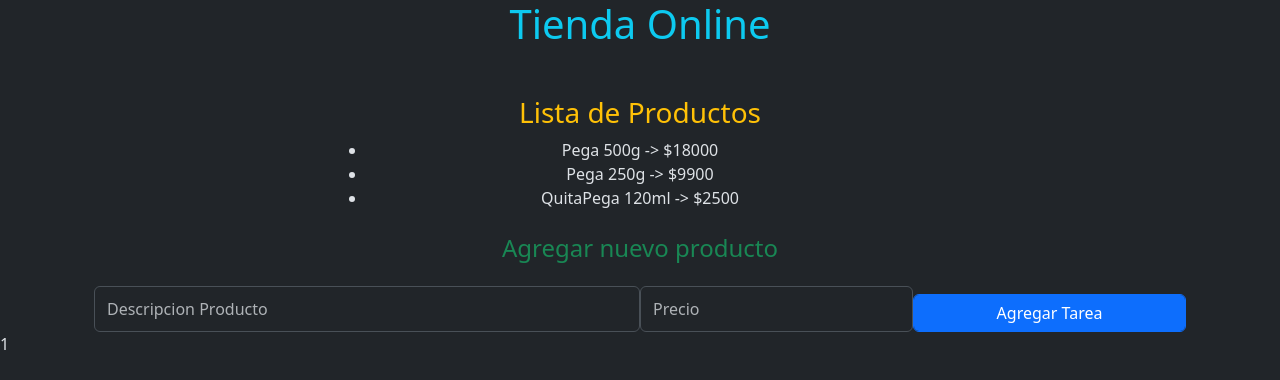
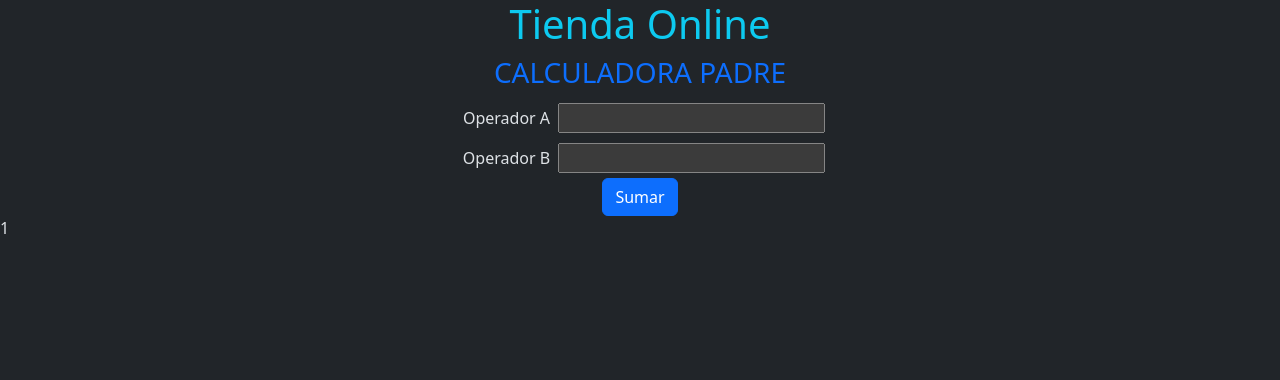
Before and after one commit to AgusFassola/cursoAngular, an Angular app in the folder app-angular/: page / in a window 1280 px wide. Shown: the top 380 px of the page. Built offline with nearby package versions, Linux system fonts and the light colour scheme.

Commit message:
calculadora con output

```diff
--- a/app-angular/src/app/app.component.html
+++ b/app-angular/src/app/app.component.html
@@ -1,5 +1,5 @@
 <div class="container text-center">
   <h1 class="text-info">{{title}}</h1>
-  <app-lista-tareas/>
+  <app-padre/>
 </div>
 1
--- a/app-angular/src/app/padre/hijo/hijo.component.html
+++ b/app-angular/src/app/padre/hijo/hijo.component.html
@@ -1,7 +1,14 @@
-<p>Descripción: {{producto.nombre}}, Precio: ${{producto.precio}}</p>
-<p>{{mostrarTitulo}}</p>
+<!-- <p>Descripción: {{producto.nombre}}, Precio: ${{producto.precio}}</p>
+<p>{{mostrarTitulo}}</p> -->
 <div class="container">
-    <button class=" btn btn-primary" (click)="enviarMensaje()">
-        Enviar menaaje al padre
-    </button>
+
+    <div>
+        <label class="m-2" for="">Operador A</label>
+        <input class="w-25" type="number" [(ngModel)]="opA">
+    </div>
+    <div>
+        <label class="m-2" for="">Operador B</label>
+        <input class="w-25" type="number" [(ngModel)]="opB">
+    </div>
+    <button class="btn btn-primary" (click)="sumarNumeros()">Sumar</button>
 </div>
--- a/app-angular/src/app/padre/hijo/hijo.component.ts
+++ b/app-angular/src/app/padre/hijo/hijo.component.ts
@@ -1,19 +1,32 @@
 import { Component, EventEmitter, Output } from '@angular/core';
+import { FormsModule } from '@angular/forms';
 
 @Component({
   selector: 'app-hijo',
   standalone:true,
-  imports: [],
+  imports: [FormsModule],
   templateUrl: './hijo.component.html',
   styleUrl: './hijo.component.css'
 })
 export class HijoComponent {
-  @Output() notificarPadre = new EventEmitter<string>();
+  opA: number | null =null;
+  opB: number | null =null;
 
+  @Output() notificarPadre = new EventEmitter<number>();
+
+  sumarNumeros(){
+    if(this.opA && this.opB){
+      const suma = this.opA + this.opB;
+      this.notificarPadre.emit(suma);
+    }else{
+      console.log("error en uno de los operadores");
+    }
+
+  };
   //se emite una cadena
-  enviarMensaje() {
-    this.notificarPadre.emit('Mensaje desde el hijo al padre');
-  }
+/*   enviarMensaje() {
+    this.notificarPadre.emit();
+  } */
   private titulo = 'Titulo de hijo';
   producto={
     nombre:'Nuevo Producto',
--- a/app-angular/src/app/padre/padre.component.html
+++ b/app-angular/src/app/padre/padre.component.html
@@ -1,5 +1,5 @@
 <div class="container">
-    <h1 class="text-center text-warning">Listado de Productos</h1>
+    <!-- <h1 class="text-center text-warning">Listado de Productos</h1>
     <div class="d-flex justify-content-center mt-3">
         <app-hijo/>
         <button class="btn btn-primary m-2" (click)="mostrarMensaje()">ver mensaje</button>
@@ -8,11 +8,11 @@
     <div class="alert alert-success mt-4 mx-auto w-50">
         {{mensaje}}
     </div>
+ -->
+    <h3 class="text-primary">CALCULADORA PADRE</h3>
+    <app-hijo (notificarPadre)="recibirSuma($event)"></app-hijo>
 
-    <h3 class="text-primary">Componente PADRE</h3>
-    <app-hijo (notificarPadre)="recibirMensaje($event)"></app-hijo>
-
-    @if(mensaje){
-        <p class="mt-3 alert alert-info w-50 mx-auto">{{mensaje}}</p>
+    @if(resultado){
+        <p class="mt-3 alert alert-info w-50 mx-auto">{{resultado}}</p>
     }
 </div>
--- a/app-angular/src/app/padre/padre.component.ts
+++ b/app-angular/src/app/padre/padre.component.ts
@@ -9,16 +9,19 @@ import { HijoComponent } from "./hijo/hijo.component";
   styleUrl: './padre.component.css'
 })
 export class PadreComponent {
-  mensaje: string ='';
-  recibirMensaje(mensajeHijo: string) {
-    this.mensaje = mensajeHijo;
+/* recibirSuma($event: Event) {
+throw new Error('Method not implemented.');
+} */
+  resultado: number = 0;
+  recibirSuma(suma: number) {
+    this.resultado = suma;
   }
 
-  mostrarMensaje(){
+  /* mostrarMensaje(){
    this.mensaje ='Click en boton';
   }
   eliminarMensaje(){
   return this.mensaje = '';
-}
+} */
 
 }
```
Also changed, not shown: 1 other file (tests, documents, lock files or other folders).
